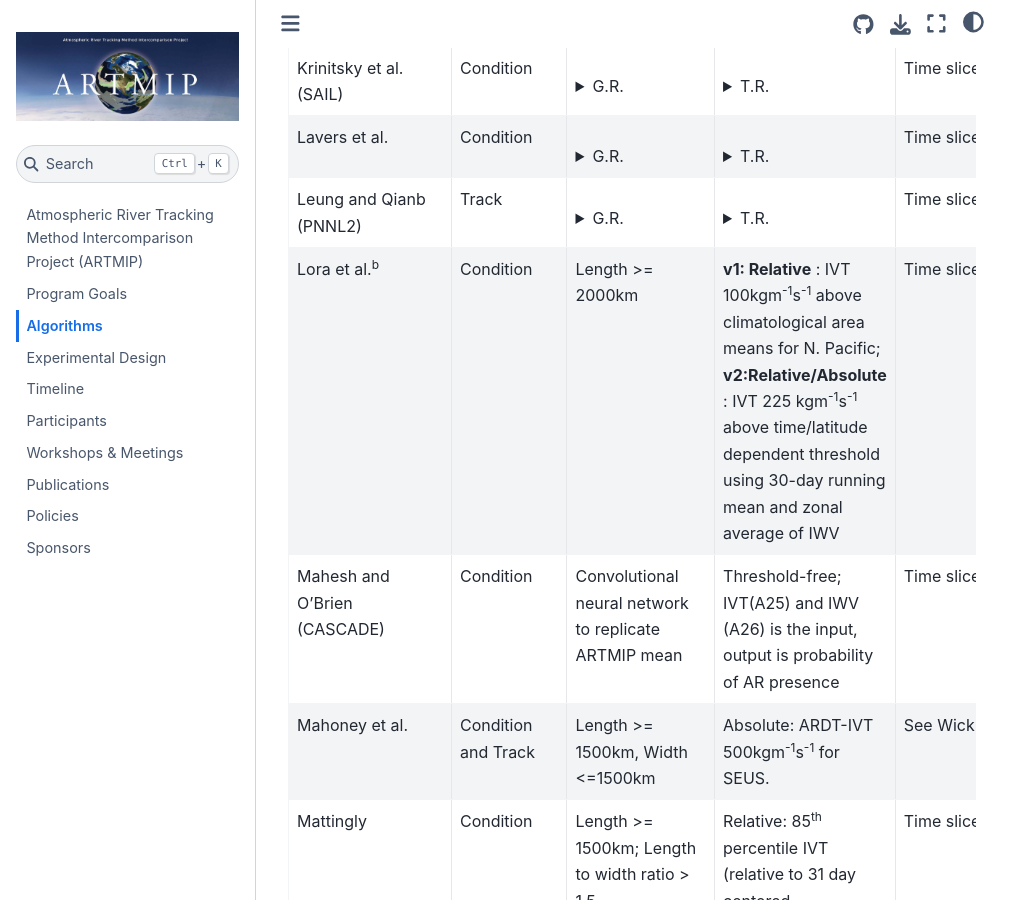
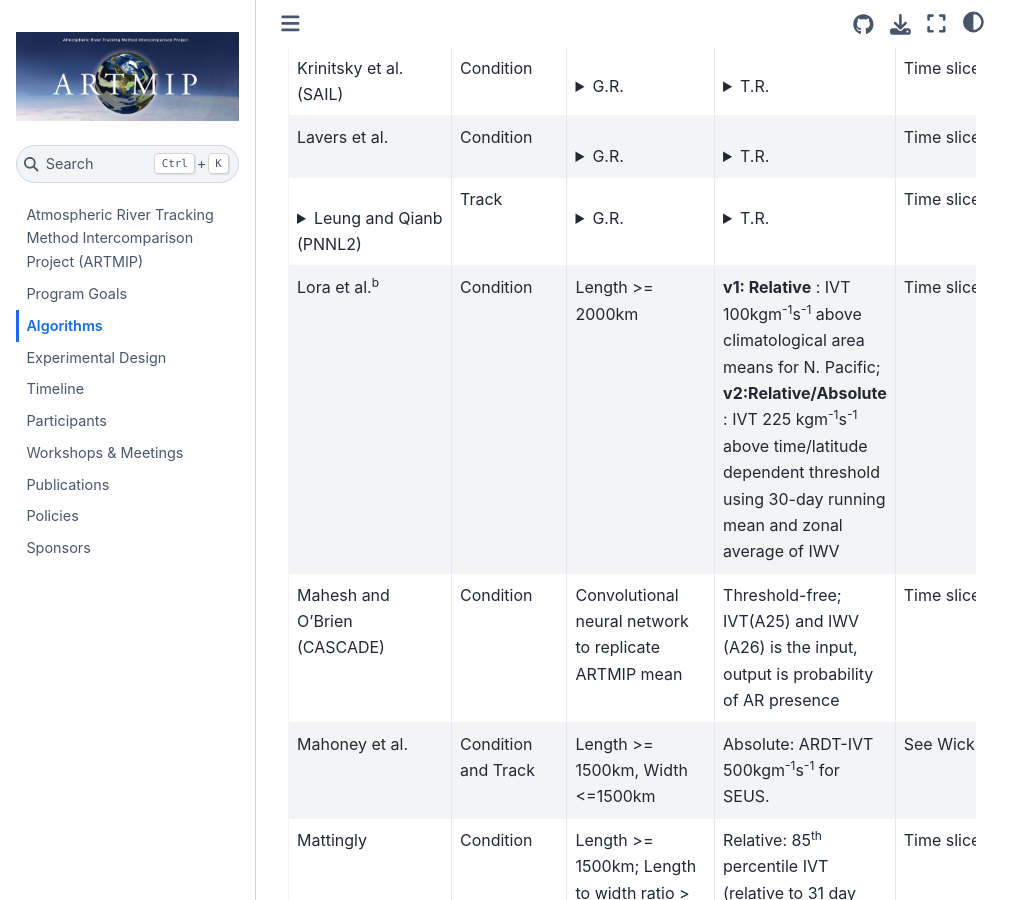
Before and after one commit to NCAR/ARTMIP, a Jupyter Book: the page built from book/algorithms.md, in a window 1280 px wide and 900 px high, scrolled down 1311 px. Shown: the whole window, without its empty margins (0-1031 px from the left). Built offline with Jupyter Book 1.0.4 settings and Sphinx 7.4.7 and the Sphinx Book theme 1.1.4, drawn with Linux system fonts in a browser that asks for light colours.

Commit message:
Can I collapse a whole row?

```diff
--- a/book/algorithms.md
+++ b/book/algorithms.md
@@ -24,7 +24,7 @@
 | Kashinath et al.<sup>f</sup> (ClimateNet) | Condition | <details> <summary>G.R.</summary> Deep learning based segmentation. Trained on ~500 expert labelled images </details> | <details> <summary>T.R.</summary> Threshold free; input fields are IWV, U850, V850, SLP </details> | Time slice | Global | [10.5194/gmd-2020-72](https://doi.org/10.5194/gmd-2020-72) |
 | Krinitsky et al. (SAIL) | Condition | <details> <summary>G.R.</summary> Geometry reqirements Length >= 250km; Length-to-width >=5; Length is estimated along the "ridge" taking IVT into account. Width is the median of widths estimated in each point of AR ridge. </details> | <details> <summary>T.R.</summary> Relative: IVT-IVT_RM >_ 100. IVT_RM is climatological IVT running mean with 20-day windows </details> | Time slice | Global |[10.1088/1755-1315/606/1/012011](https://iopscience.iop.org/article/10.1088/1755-1315/606/1/012011/meta)|
 | Lavers et al. | Condition | <details> <summary>G.R.</summary> 4.5° latitude movement allowed | <details> <summary>T.R.</summary> Relative: ~85<sup>th</sup> percentile determined by evaluation of reanalysis products | Time slice | UK, Western US | [10.1029/2012JD018027](https://doi.org/10.1029/2012JD018027) |
-| Leung and Qianb (PNNL2) | Track | <details> <summary>G.R.</summary> Moisture flux has an eastward or northward component at landfall; tracks originating north of 25N and east of 140W are rejected </details> | <details> <summary>T.R.</summary> Absolute: mean IVT along track > 500 kgm<sup>-1</sup>s<sup>-1</sup> and IVT at landfall > 200 kgm<sup>-1</sup>s<sup>-1</sup>; grid points up to 500km to the north and south along the AR tracks are included as part of the AR if their mean IVT > 300 kgm<sup>-1</sup>s<sup>-1</sup> </details> | Time slice | Western U.S. | [10.1029/2008GL036445](https://doi.org/10.1029/2008GL036445) |
+|<details> <summary>Leung and Qianb (PNNL2)</summary> Leung and Qianb (PNNL2) | Track | <details> <summary>G.R.</summary> Moisture flux has an eastward or northward component at landfall; tracks originating north of 25N and east of 140W are rejected </details> | <details> <summary>T.R.</summary> Absolute: mean IVT along track > 500 kgm<sup>-1</sup>s<sup>-1</sup> and IVT at landfall > 200 kgm<sup>-1</sup>s<sup>-1</sup>; grid points up to 500km to the north and south along the AR tracks are included as part of the AR if their mean IVT > 300 kgm<sup>-1</sup>s<sup>-1</sup> </details> | Time slice | Western U.S. | [10.1029/2008GL036445](https://doi.org/10.1029/2008GL036445) </details>|
 | Lora et al.<sup>b</sup> | Condition | Length >= 2000km | <b>v1: Relative</b> : IVT 100kgm<sup>-1</sup>s<sup>-1</sup> above climatological area means for N. Pacific; <b>v2:Relative/Absolute</b> : IVT 225 kgm<sup>-1</sup>s<sup>-1</sup> above time/latitude dependent threshold using 30-day running mean and zonal average of IWV | Time slice | v1 Global (A6)<br>v1 North Pacific (A7)<br>v2 (Global) | [10.1002/2016GL071541](https://doi.org/10.1002/2016GL071541)<br>[10.1016/j.epsl.2020.116293](https://doi.org/10.1016/j.epsl.2020.116293) |
 | Mahesh and O'Brien (CASCADE) | Condition | Convolutional neural network to replicate ARTMIP mean | Threshold-free; IVT(A25) and IWV (A26) is the input, output is probability of AR presence | Time slice | Global | Experimental |
 | Mahoney et al. | Condition and Track | Length >= 1500km, Width <=1500km | Absolute: ARDT-IVT 500kgm<sup>-1</sup>s<sup>-1</sup> for SEUS. | See Wick | Southeast U.S. | [10.1175/MWR-D-15-0279.1](https://doi.org/10.1175/MWR-D-15-0279.1)<br>(uses Wick) |
```
